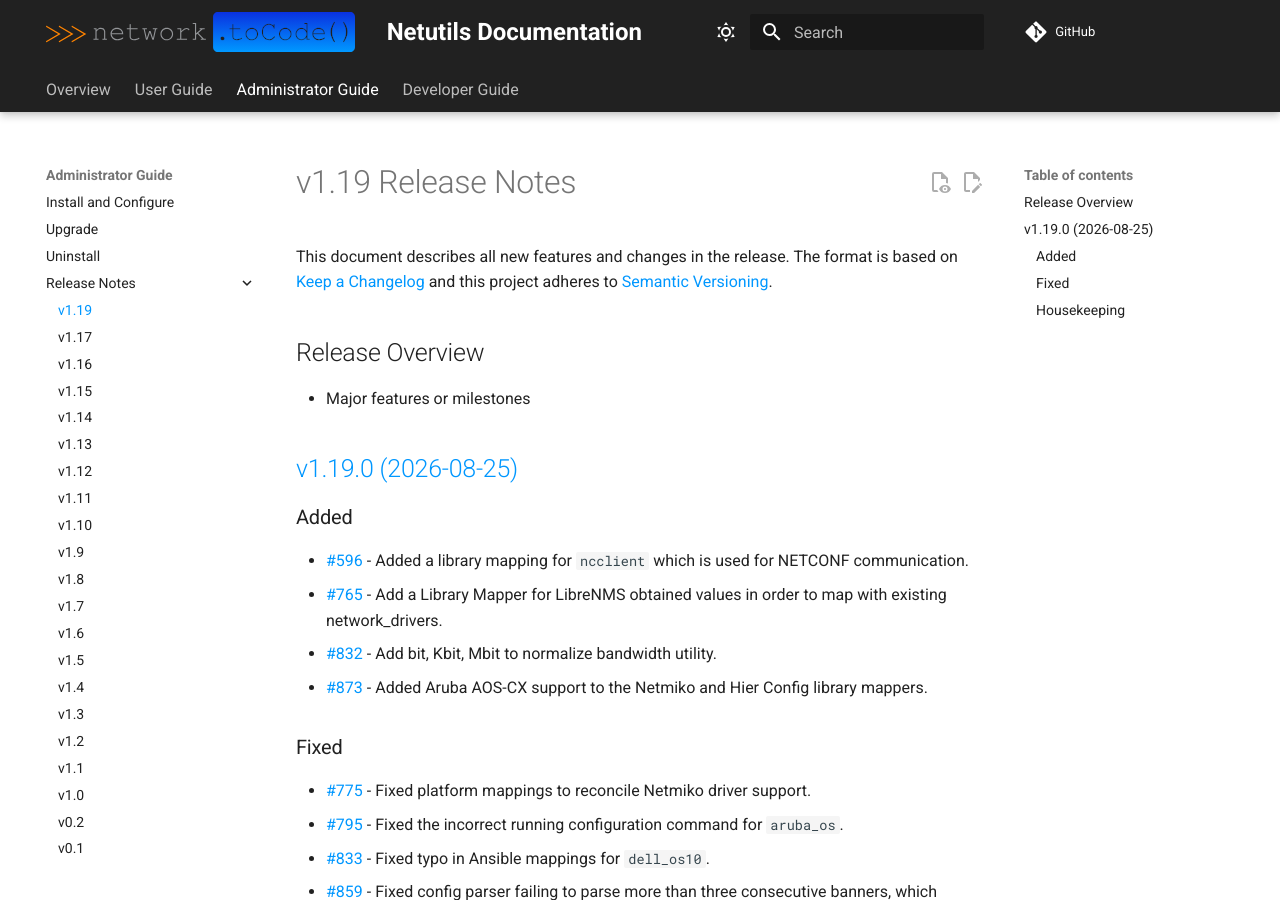
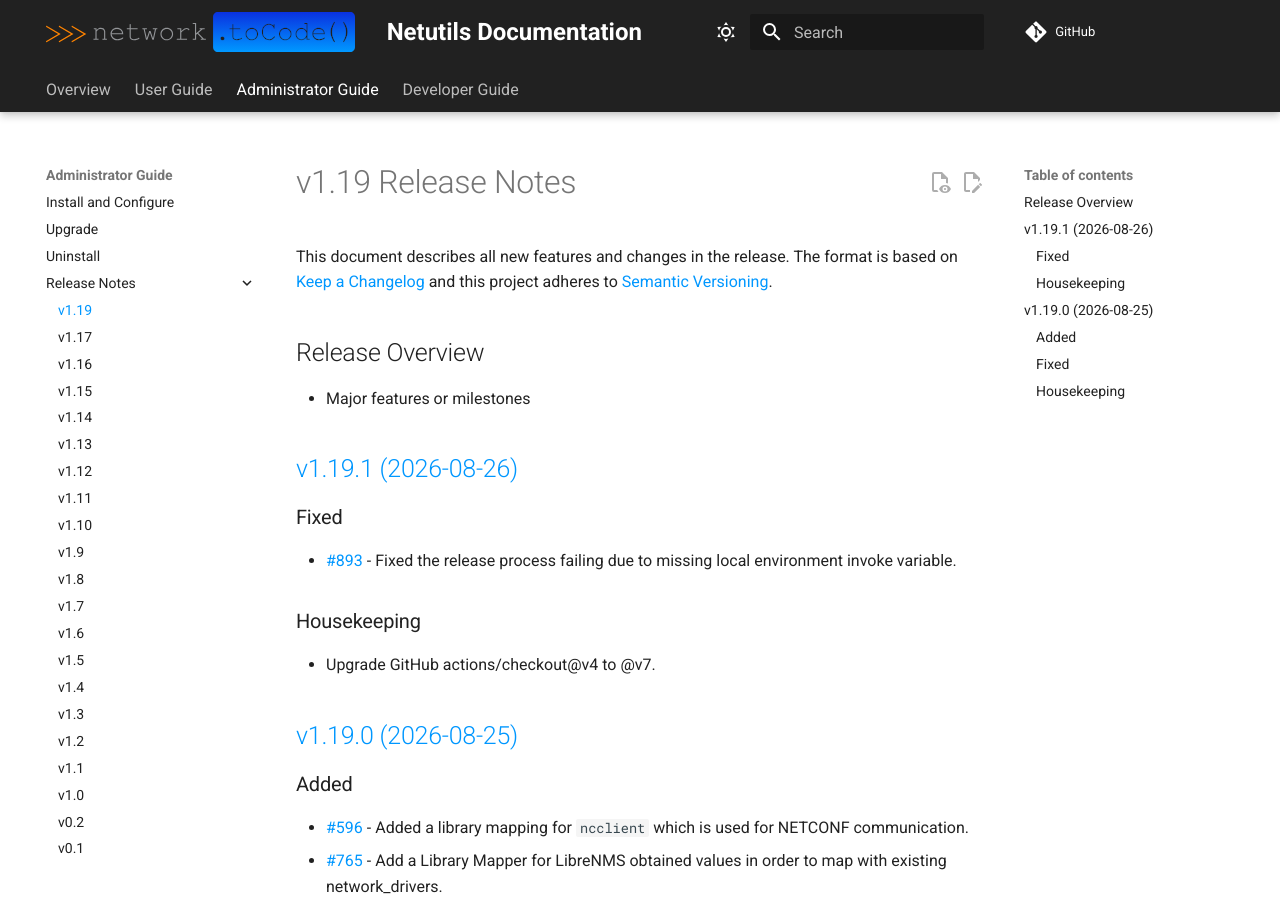
Before and after one commit to networktocode/netutils, an MkDocs documentation site: the page built from docs/admin/release_notes/version_1.19.md, in a window 1280 px wide and 900 px high. Built offline with MkDocs 1.6.1 and Material for MkDocs 9.7.7, drawn with Linux system fonts in a browser that asks for light colours; comment, search, counter and statistics services are not loaded.

Commit message:
prepare release v1.19.1

```diff
--- a/docs/admin/release_notes/version_1.19.md
+++ b/docs/admin/release_notes/version_1.19.md
@@ -7,6 +7,16 @@ This document describes all new features and changes in the release. The format
 - Major features or milestones
 
 <!-- towncrier release notes start -->
+
+## [v1.19.1 (2026-08-26)](https://github.com/networktocode/netutils/releases/tag/v1.19.1)
+
+### Fixed
+
+- [#893](https://github.com/networktocode/netutils/issues/893) - Fixed the release process failing due to missing local environment invoke variable.
+
+### Housekeeping
+
+- Upgrade GitHub actions/checkout@v4 to @v7.
 
 ## [v1.19.0 (2026-08-25)](https://github.com/networktocode/netutils/releases/tag/v1.19.0)
 
--- a/pyproject.toml
+++ b/pyproject.toml
@@ -1,6 +1,6 @@
 [tool.poetry]
 name = "netutils"
-version = "1.19.1a0"
+version = "1.19.1"
 description = "Common helper functions useful in network automation."
 authors = ["Network to Code, LLC <opensource@networktocode.com>"]
 license = "Apache-2.0"
```
Also changed, not shown: 3 other files.
